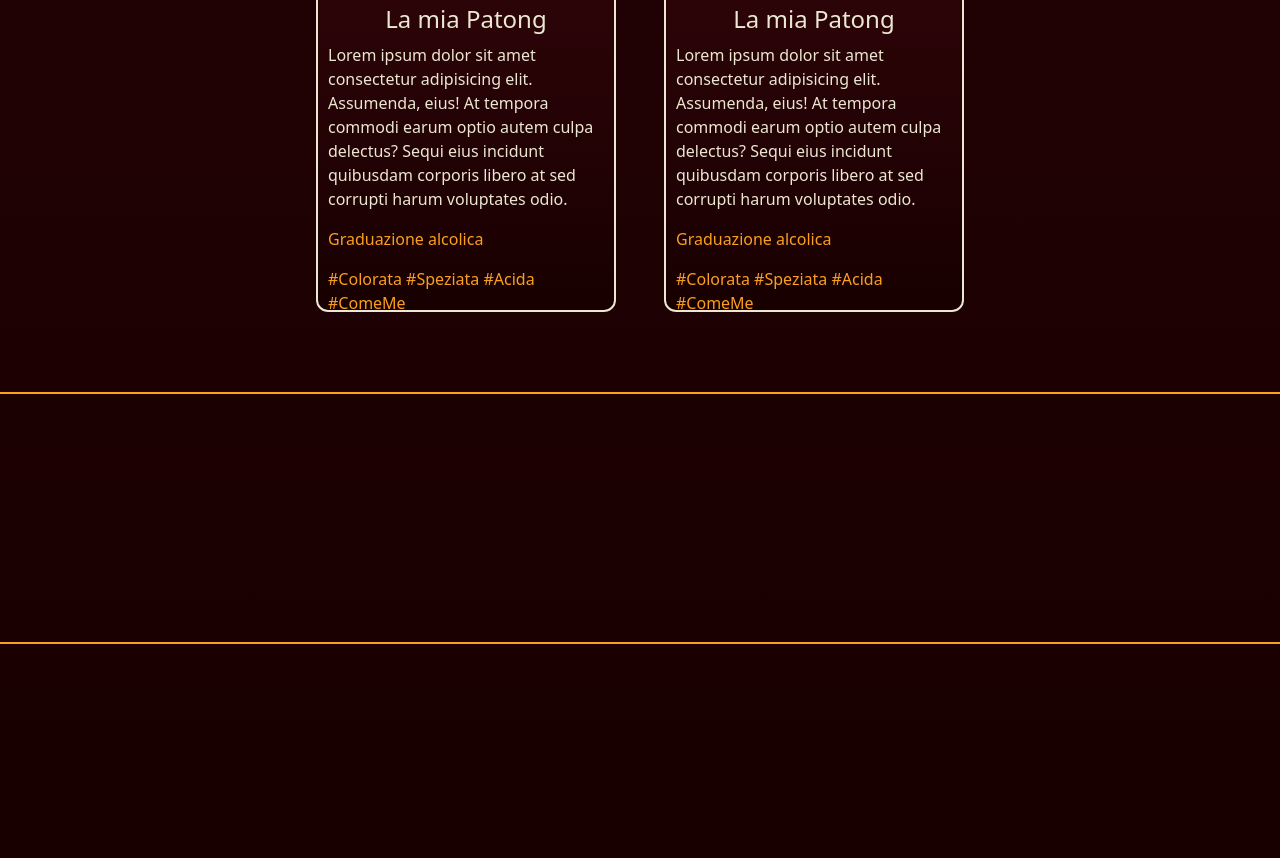
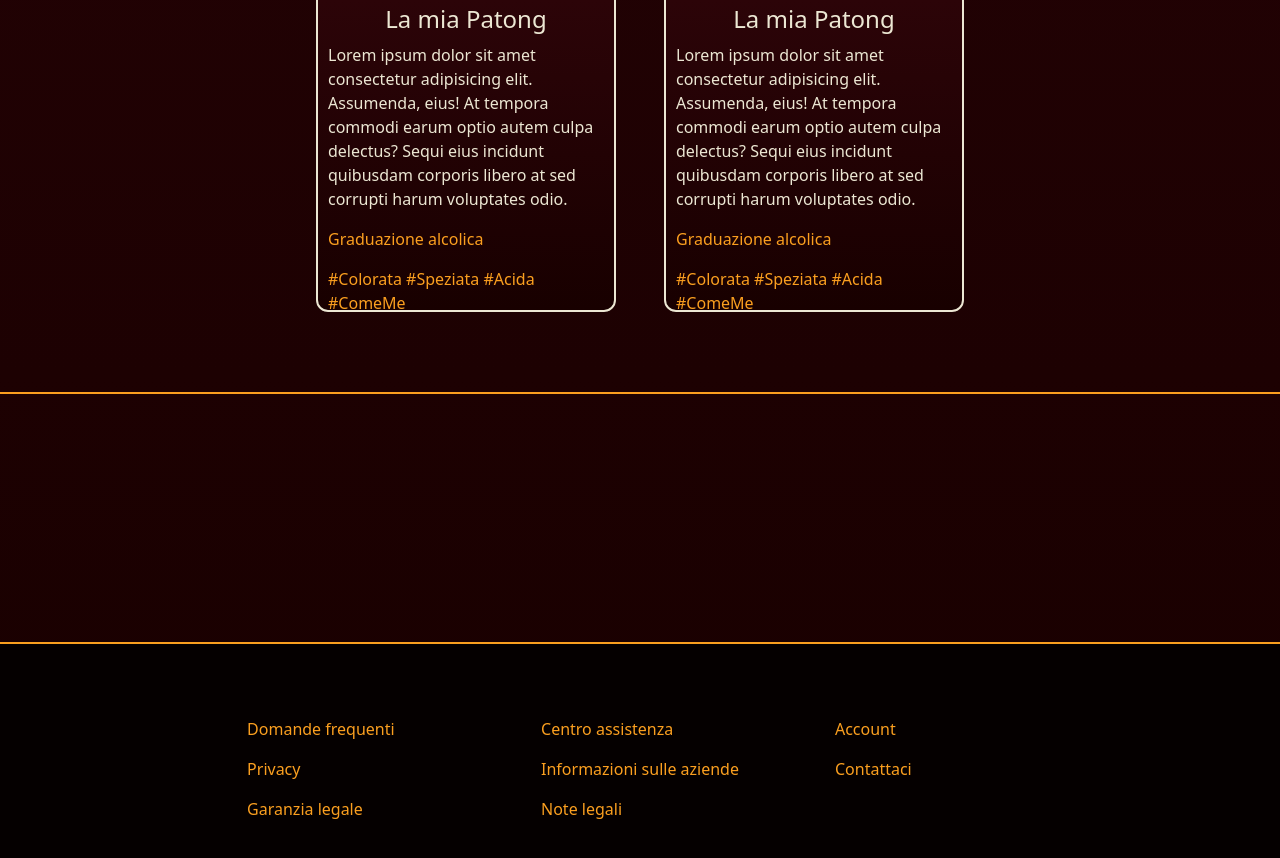
Before and after one commit to SantinoDiGennaro/Beerflix, a website: page src/landing_page.html in a window 1280 px wide. Shown: the part 2230-3088 px from the top of the page. Drawn offline with nearby package versions, Linux system fonts and the light colour scheme.

Commit message:
fix landing page

```diff
--- a/src/landing_page.html
+++ b/src/landing_page.html
@@ -139,8 +139,17 @@
 
     </div>
 
-    <footer class="h-[250px]">
-
+    <footer class="h-[250px] bg-black/80 flex justify-center items-center">
+        <div class="grid grid-cols-3">
+            <a href="#" class="text-[#fb9f1f] no-underline mx-5 my-2">Domande frequenti</a>
+            <a href="#" class="text-[#fb9f1f] no-underline mx-5 my-2">Centro assistenza</a>
+            <a href="#" class="text-[#fb9f1f] no-underline mx-5 my-2">Account</a>
+            <a href="#" class="text-[#fb9f1f] no-underline mx-5 my-2">Privacy</a>
+            <a href="#" class="text-[#fb9f1f] no-underline mx-5 my-2">Informazioni sulle aziende</a>
+            <a href="#" class="text-[#fb9f1f] no-underline mx-5 my-2">Contattaci</a>
+            <a href="#" class="text-[#fb9f1f] no-underline mx-5 my-2">Garanzia legale</a>
+            <a href="#" class="text-[#fb9f1f] no-underline mx-5 my-2">Note legali</a>
+        </div>
     </footer>
     <script src="https://cdn.jsdelivr.net/npm/bootstrap@5.3.0-alpha1/dist/js/bootstrap.bundle.min.js" integrity="sha384-w76AqPfDkMBDXo30jS1Sgez6pr3x5MlQ1ZAGC+nuZB+EYdgRZgiwxhTBTkF7CXvN" crossorigin="anonymous"></script>
     <script>
```
Also changed, not shown: dist/output.css.
